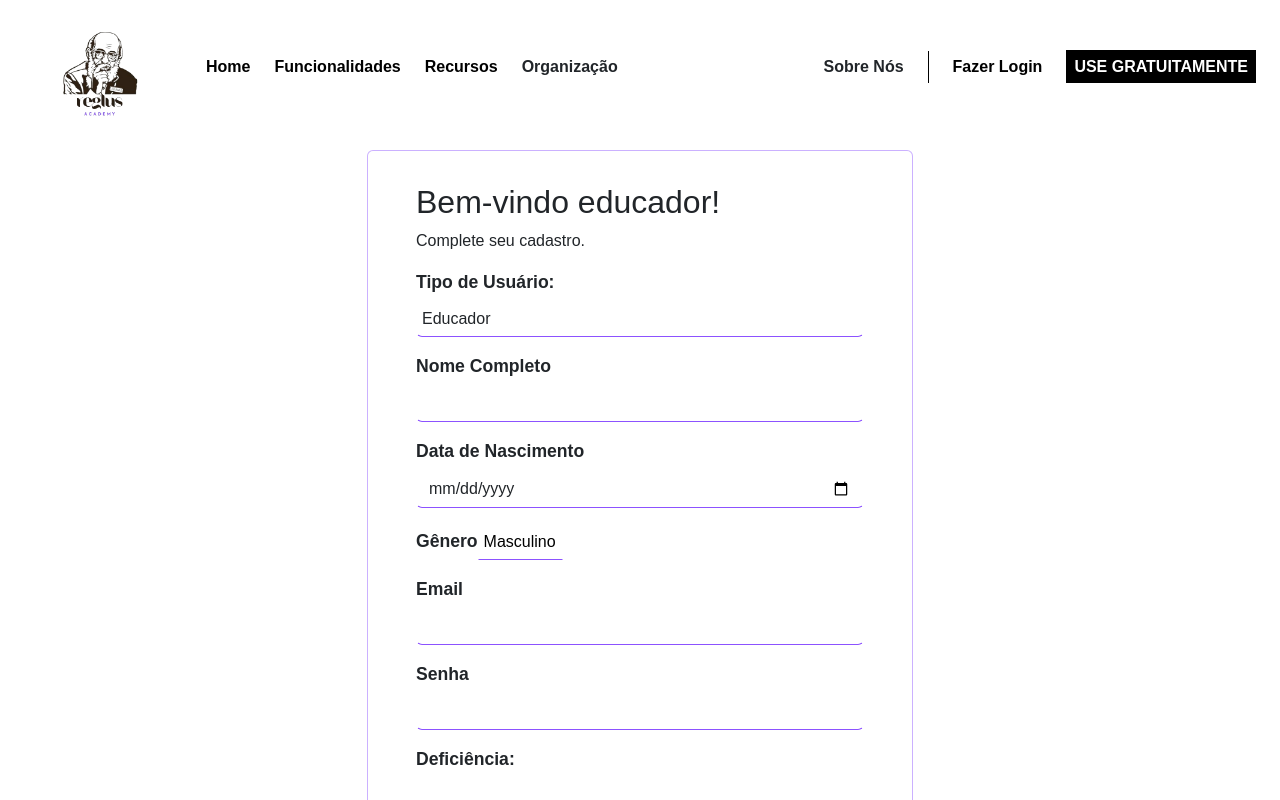
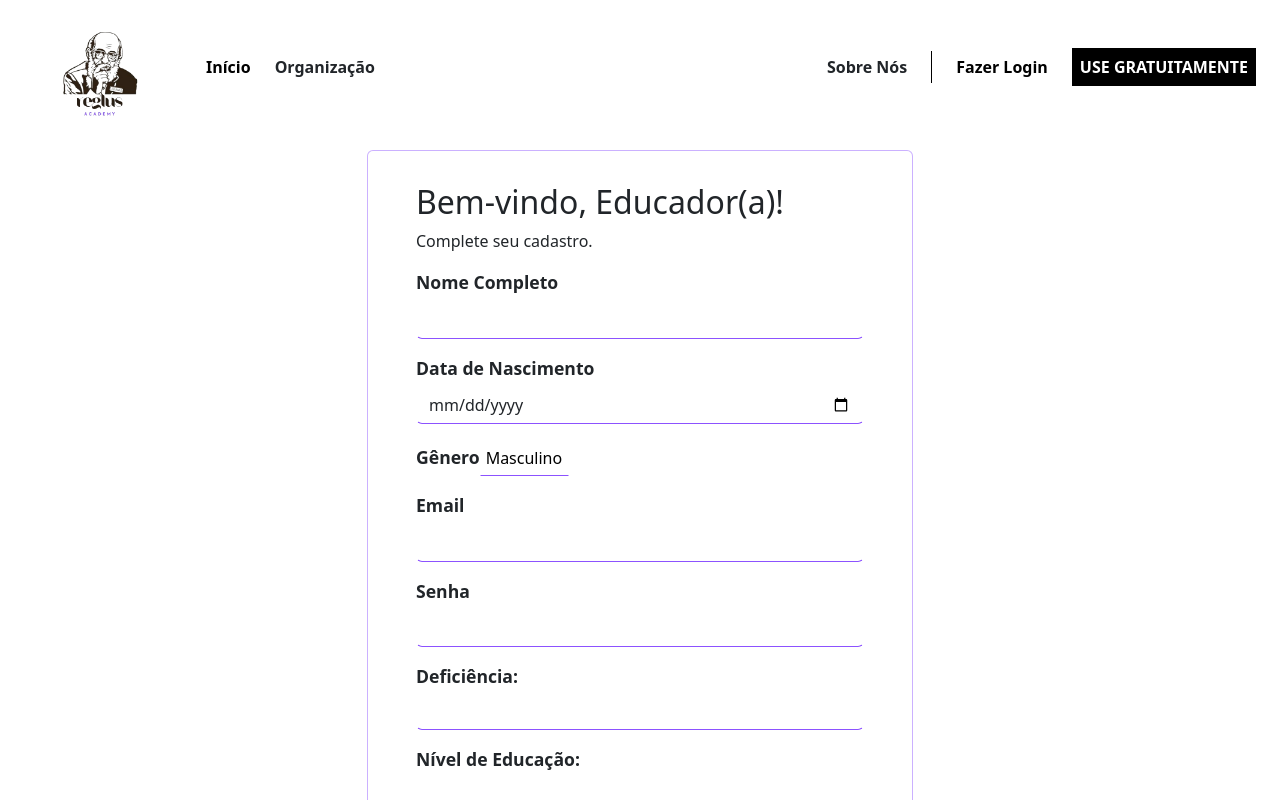
Before and after one commit to ReglusAcademy/ReglusAcademy, a Vue app: page /cadastroprofessor in a window 1280 px wide. Shown: the top 800 px of the page. Built offline with nearby package versions, Linux system fonts and the light colour scheme.

Commit message:
implementação do logout e ajustes no login/cadastro

```diff
--- a/src/App.vue
+++ b/src/App.vue
@@ -12,7 +12,6 @@ export default {
 * {
   margin: 0;
   padding: 0;
-  font-family: 'Nunito Sans', sans-serif;
 }
 
 #app {
@@ -28,7 +27,6 @@ select:focus {
   outline: 0;
 }
 
-/* padronize cores e use no projeto todo :D */
 :root {
   --rosaEscuro: #D96277;
   --rosaAlt: #CF5084;
--- a/src/components/card/HomeHeadSync.vue
+++ b/src/components/card/HomeHeadAcademy.vue
@@ -48,7 +48,7 @@
 
 <script>
 export default {
-    name: "HomeHeadSync",
+    name: "HomeHeadAcademy",
     data() {
         return {
             livroIcon: require("@/assets/content/book.png"),
--- a/src/components/nav/NavReglus.vue
+++ b/src/components/nav/NavReglus.vue
@@ -5,14 +5,14 @@
                 <img :src="logo" class="logo">
                 <ul>
                     <li>
-                        <router-link to="/">Home</router-link>
+                        <router-link to="/">Início</router-link>
                     </li>
-                    <li>
+                    <!-- <li>
                         <router-link to="/introducaoaprogramacao">Funcionalidades</router-link>
-                    </li>
-                    <li>
+                    </li> -->
+                    <!-- <li>
                         <router-link to="/agenda">Recursos</router-link>
-                    </li>
+                    </li> -->
                     <li>Organização</li>
                 </ul>
             </div>
--- a/src/components/nav/NavReglusV2.vue
+++ b/src/components/nav/NavReglusV2.vue
@@ -5,7 +5,7 @@
             <div class="lista">
                 <ul>
                     <li>
-                        <router-link to="/">Home</router-link>
+                        <router-link to="/">Início</router-link>
                     </li>
                     <li>
                         <router-link to="/introducaoaprogramacao">Funcionalidades</router-link>
@@ -14,6 +14,9 @@
                         <router-link to="/agenda">Recursos</router-link>
                     </li>
                     <li>Organização</li>
+                    <li>
+                        <button @click="logout" class="logout-button">Logout</button>
+                    </li>
                 </ul>
             </div>
         </nav>
@@ -27,6 +30,13 @@ export default {
         return {
             logo: require("@/assets/logoreglus.png"),
         };
+    },
+    methods: {
+        logout() {
+            localStorage.removeItem('user');
+            localStorage.removeItem('userType');
+            this.$router.push('/');
+        }
     }
 }
 </script>
@@ -34,19 +44,19 @@ export default {
 <style>
 #raiz {
     display: flex;
-    align-items: center; /* Alinha verticalmente no centro */
-    padding: 10px; /* Adiciona um pouco de padding */
-    width: 100%; /* Ocupa toda a largura disponível */
+    align-items: center;
+    padding: 10px;
+    width: 100%;
 }
 
 .logo {
     width: 100px;
-    margin-right: 20px; /* Espaço à direita do logo */
+    margin-right: 20px;
 }
 
 .listasOpcoes {
     display: flex;
-    align-items: center; /* Alinha os itens verticalmente no centro */
+    align-items: center;
 }
 
 ul {
@@ -54,15 +64,15 @@ export default {
     align-items: center;
     justify-content: center;
     gap: 1em;
-    margin: 0; /* Remove a margem padrão da lista */
-    padding: 0; /* Remove o padding padrão da lista */
-    list-style-type: none; /* Remove os marcadores de lista */
+    margin: 0;
+    padding: 0;
+    list-style-type: none;
 }
 
 a {
     text-decoration: none;
-    color: rgb(0, 0, 0); /* Cor do texto dos links */
-    font-weight: bold; /* Negrito nos links */
+    color: rgb(0, 0, 0);
+    font-weight: bold;
 }
 
 .lista {
--- a/src/views/HomeSync.vue
+++ b/src/views/HomeAcademy.vue
@@ -1,21 +1,21 @@
 <template>
     <div>
         <NavReglus></NavReglus>
-        <HomeHeadSync></HomeHeadSync>
+        <HomeHeadAcademy></HomeHeadAcademy>
         <FooterReglus></FooterReglus>
     </div>
 </template>
 
 <script>
 import NavReglus from "@/components/nav/NavReglus.vue"
-import HomeHeadSync from "@/components/card/HomeHeadSync.vue"
+import HomeHeadAcademy from "@/components/card/HomeHeadAcademy.vue"
 import FooterReglus from "@/components/nav/FooterReglus.vue"
 
 export default {
-    name: "HomeSync",
+    name: "HomeAcademy",
     components: {
         NavReglus,
-        HomeHeadSync,
+        HomeHeadAcademy,
         FooterReglus
     }
 }
--- a/src/views/HomeAluno.vue
+++ b/src/views/HomeEstudante.vue
@@ -1,7 +1,7 @@
 <template>
     <NavReglus />
     <div class="container">
-      <h1>COMECE AGORA</h1>
+      <h1>Olá, nome!</h1>
       <div class="boxes">
         <div class="box blue">
           <div class="content">
@@ -27,17 +27,20 @@
   <script>
   import NavReglus from "@/components/nav/NavReglusV2.vue";
   export default {
-    name: "HomeAluno",
+    name: "HomeEstudante",
     components: {
       NavReglus,
     }
 }
+
   </script>
 
   <style>
   .container {
-    text-align: center;
-    margin: 2em;
+    display: flex;
+    justify-content: center;
+    align-items: center;
+    flex-direction: column;
   }
 
   .boxes {
--- a/src/views/HomeProfessor.vue
+++ b/src/views/HomeProfessor.vue
@@ -1,11 +1,11 @@
 <template>
     <NavReglus />
     <div class="container">
-      <h1>Educador, Seja Bem Vindo!</h1>
+      <h1>Olá, nome!</h1>
       <div class="boxes">
         <div class="box blue">
           <div class="content">
-            <h2>Agende reuniões com os estudantes</h2>
+            <h2>Agende reuniões</h2>
             <p class="small-text">Gratuito</p>
             <router-link to="/agenda" class="button">Agende</router-link>
           </div>
@@ -14,7 +14,7 @@
 
         <div class="box purple">
           <div class="content">
-            <h2>Acompanhe os seus estudantes</h2>
+            <h2>Acompanhe seus estudantes</h2>
             <p class="small-text">Gratuito</p>
             <router-link to="/listaralunos" class="button">Acompanhe</router-link>
           </div>
@@ -36,8 +36,10 @@
 
   <style>
   .container {
-    text-align: center;
-    margin: 2em;
+    display: flex;
+    justify-content: center;
+    align-items: center;
+    flex-direction: column;
   }
 
   .boxes {
--- a/src/views/TelaCadastro.vue
+++ b/src/views/TelaCadastroEstudante.vue
@@ -7,15 +7,9 @@
       <div class="col-md-6">
         <div class="card">
           <div class="card-body">
-            <h2>Bem-vindo estudante!</h2>
+            <h2>Bem-vindo(a) Estudante!</h2>
             <p>Complete seu cadastro.</p>
             <form @submit.prevent="register">
-              <div class="form-group">
-                <label for="userType">Tipo de Usuário:</label>
-                <select id="userType" v-model="form.userType" class="form-control" required>
-                  <option value="STUDENT">Estudante</option>
-                </select>
-              </div>
               <div class="form-group">
                 <label for="name">Nome Completo</label>
                 <input type="text" id="name" v-model="form.name" class="form-control" required />
@@ -101,26 +95,26 @@
 <script>
 import NavReglus from "@/components/nav/NavReglus.vue";
 export default {
-  name: "CadastroTela",
+  name: "TelaCadastroEstudante",
   components: {
     NavReglus,
   },
   data() {
     return {
       form: {
-        userType: "STUDENT",
+        userType: 'STUDENT',
         name: '',
         dateBirth: '',
         email: '',
         gender: '',
         passwordHash: '',
-        disability: false, // Valor padrão
+        disability: '',
         educationLevel: '',
         instituteName: '',
         city: '',
         state: '',
         casosim: '',
-        FinalObservations: 'No observations'
+        FinalObservations: ''
       },
       passwordMismatch: false
     };
@@ -133,7 +127,7 @@ export default {
           headers: {
             'Content-Type': 'application/json'
           },
-          body: JSON.stringify(this.form) // Envia o objeto como JSON
+          body: JSON.stringify(this.form)
         });
 
         const result = await response.json();
@@ -141,7 +135,8 @@ export default {
         if (response.ok) {
           this.responseMessage = 'Estudante cadastrado com sucesso!';
           this.responseColor = 'green';
-          this.resetForm(); // Limpa o formulário
+          this.resetForm();
+          this.$router.push('/login');
         } else {
           this.responseMessage = `Erro: ${result}`;
           this.responseColor = 'red';
@@ -226,6 +221,7 @@ select:active {
 
 .btn {
   background-color: #000000;
+  color: #fff;
   border: none;
   border-radius: 3px;
   padding: 10px 40px;
--- a/src/views/TelaCadastroProfessor.vue
+++ b/src/views/TelaCadastroProfessor.vue
@@ -6,15 +6,9 @@
         <div class="col-md-6">
           <div class="card">
             <div class="card-body">
-              <h2>Bem-vindo educador!</h2>
+              <h2>Bem-vindo, Educador(a)!</h2>
               <p>Complete seu cadastro.</p>
               <form @submit.prevent="register">
-                <div class="form-group">
-                  <label for="userType">Tipo de Usuário:</label>
-                  <select id="userType" v-model="form.userType" class="form-control" required>
-                    <option value="EDUCATOR">Educador</option>
-                  </select>
-                </div>
                 <div class="form-group">
                   <label for="name">Nome Completo</label>
                   <input type="text" id="name" v-model="form.name" class="form-control" required />
@@ -107,7 +101,7 @@ export default {
           headers: {
             'Content-Type': 'application/json'
           },
-          body: JSON.stringify(this.form) // Envia o objeto como JSON
+          body: JSON.stringify(this.form)
         });
 
         const result = await response.json();
@@ -115,14 +109,15 @@ export default {
         if (response.ok) {
           this.responseMessage = 'Educador cadastrado com sucesso!';
           this.responseColor = 'green';
-          this.resetForm(); // Limpa o formulário
+          this.resetForm();
+          this.$router.push('/login');
         } else {
           this.responseMessage = `Erro: ${result}`;
           this.responseColor = 'red';
         }
       } catch (error) {
         console.error('Error:', error);
-        this.responseMessage = 'Erro ao cadastrar educador.';
+        this.responseMessage = 'Erro ao cadastrar.';
         this.responseColor = 'red';
       }
     },
@@ -146,14 +141,6 @@ export default {
 }
 </script>
 <style scoped>
-/*
-.logo {
-  display: block;
-  margin: 0 auto;
-  width: 250px;
-}
-*/
-
 .card {
   border: 1px solid #8c52ff73;
   padding: 1em 2em;
--- a/src/views/TelaLogin.vue
+++ b/src/views/TelaLogin.vue
@@ -12,7 +12,8 @@
               </div>
               <div class="form-group mb-3">
                 <label for="password">Senha</label>
-                <input type="password" class="form-control" v-model="password" id="password" placeholder="Digite sua senha">
+                <input type="password" class="form-control" v-model="password" id="password"
+                  placeholder="Digite sua senha">
               </div>
               <div class="text-center">
                 <button type="submit" class="btn btn-primary">Login</button>
@@ -55,17 +56,19 @@ export default {
           password: this.password
         });
 
-     // Verifica o tipo de usuário retornado pela API
-     const userType = response.data.user_type;
+        const userType = response.data.user_type;
+        const user = response.data.user;
+
+        localStorage.setItem('userType', userType);
+        localStorage.setItem('user', JSON.stringify(user));
+
         console.log("Login com sucesso, Tipo de usuário:", userType);
-
-        // Redireciona com base no tipo de usuário
         if (userType === 'STUDENT') {
-          this.$router.push('/inicial'); // Redireciona para HomeAluno
+          this.$router.push('/inicioestudante');
         } else if (userType === 'EDUCATOR') {
-          this.$router.push('/inicialprofessor'); // Redireciona para HomeProfessor
+          this.$router.push('/inicioeducador');
         } else {
-          alert("Tipo de usuário desconhecido.");
+          alert("Tipo de usuário desconhecido. Contate o administrador do Sistema.");
         }
       } catch (error) {
         console.error("Erro no login", error.response.data);
```
Also changed, not shown: src/routes/router.js (+4 -4 lines). Lines whose indentation alone changed are shown as unchanged.
